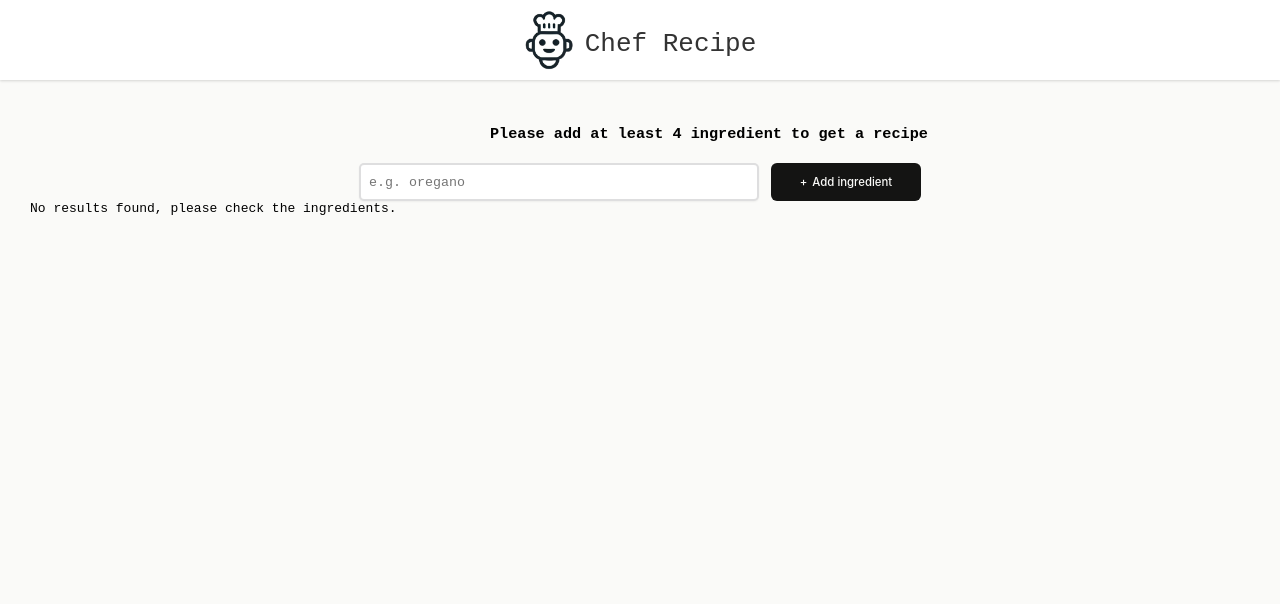
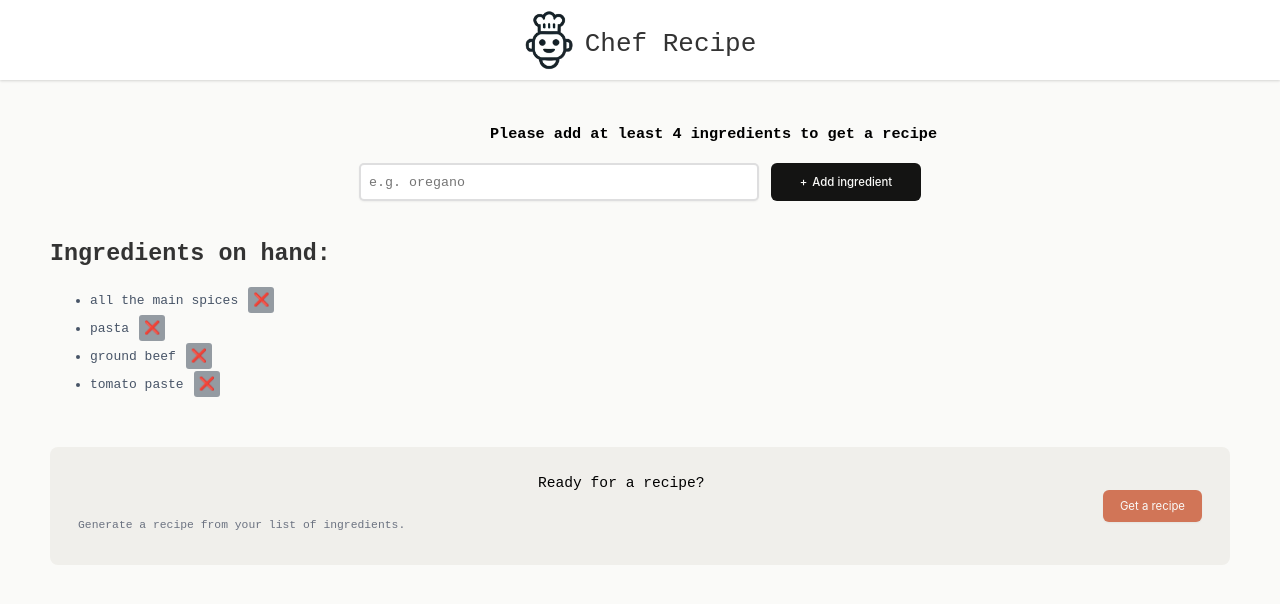
Before and after one commit to bardhoshimajlinda/react-recap, a React (Vite) app: page /recipe in a window 1280 px wide. Shown: the top 604 px of the page. Built offline with nearby package versions, Linux system fonts and the light colour scheme; no server answers; what @huggingface/inference would draw is missing.

Commit message:
added a function to remove an ingredient

```diff
--- a/src/components/Recipe/IngredientsList.jsx
+++ b/src/components/Recipe/IngredientsList.jsx
@@ -1,9 +1,23 @@
 export default function IngredientsList(props) {
-  console.log(import.meta.env.VITE_API_KEY);
+  const ingredientsListItems = props.ingredients.map((ingredient) => (
+    <li key={ingredient}>
+      {ingredient}
+      <button
+        onClick={() => props.deleteIngredient(ingredient)}
+        style={{
+          marginLeft: "10px",
+          padding: "5px",
+          cursor: "pointer",
+          color: "white",
+          border: "none",
+          borderRadius: "3px",
+        }}
+      >
+        ❌
+      </button>
+    </li>
+  ));
 
-  const ingredientsListItems = props.ingredients.map((ingredient) => (
-    <li key={ingredient}>{ingredient}</li>
-  ));
   return (
     <section>
       <h2>Ingredients on hand:</h2>
--- a/src/components/Recipe/Main.jsx
+++ b/src/components/Recipe/Main.jsx
@@ -4,12 +4,19 @@ import ChefRecipe from "./ChefRecipe";
 import { getRecipeFromMistral } from "./ai";
 
 export default function Main() {
-  const [ingredients, setIngredients] = useState([]);
+  const [ingredients, setIngredients] = useState([
+    "all the main spices",
+    "pasta",
+    "ground beef",
+    "tomato paste",
+  ]);
   const [recipe, setRecipe] = useState("");
   const [loading, setLoading] = useState(false);
+  const [hasSearched, setHasSearched] = useState(false);
 
   async function getRecipe() {
     setLoading(true);
+    setHasSearched(true);
     const recipeMarkdown = await getRecipeFromMistral(ingredients);
     setRecipe(recipeMarkdown);
     setLoading(false);
@@ -20,11 +27,18 @@ export default function Main() {
     const formData = new FormData(event.target);
     const newIngredient = formData.get("ingredient");
     setIngredients((prevIngredients) => [...prevIngredients, newIngredient]);
+    event.target.reset();
+  }
+
+  function deleteIngredient(ingredientToDelete) {
+    setIngredients((prevIngredients) =>
+      prevIngredients.filter((ingredient) => ingredient !== ingredientToDelete)
+    );
   }
 
   return (
     <main>
-      <h3>Please add at least 4 ingredient to get a recipe</h3>
+      <h3>Please add at least 4 ingredients to get a recipe</h3>
       <form onSubmit={addIngredient} className="add-ingredient-form">
         <input
           type="text"
@@ -36,13 +50,20 @@ export default function Main() {
       </form>
 
       {ingredients.length > 0 && (
-        <IngredientsList ingredients={ingredients} getRecipe={getRecipe} />
+        <IngredientsList
+          ingredients={ingredients}
+          getRecipe={getRecipe}
+          deleteIngredient={deleteIngredient}
+        />
       )}
 
       {loading && <p className="loading">Loading your recipe...</p>}
 
       {recipe && !loading && <ChefRecipe recipe={recipe} />}
-      {!recipe && <div>No results found, please check the ingredients.</div>}
+
+      {!recipe && hasSearched && !loading && (
+        <div>No results found, please check the ingredients.</div>
+      )}
     </main>
   );
 }
```
